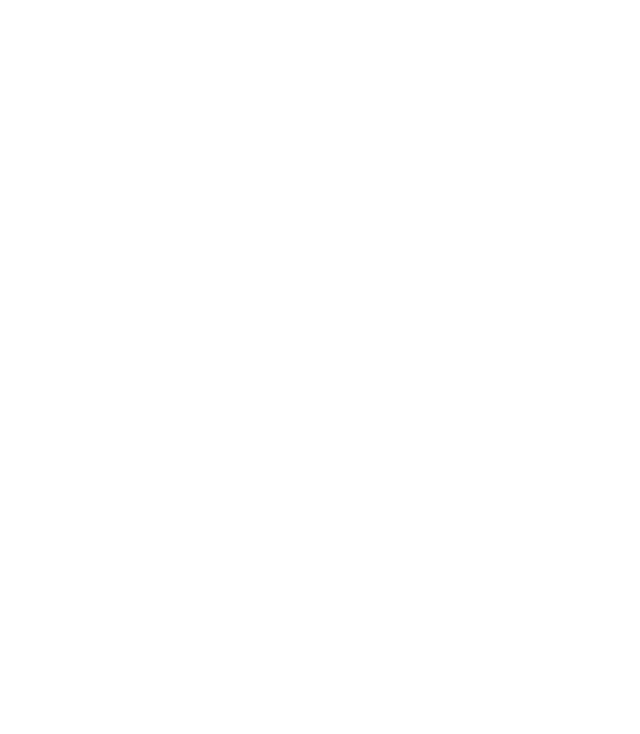
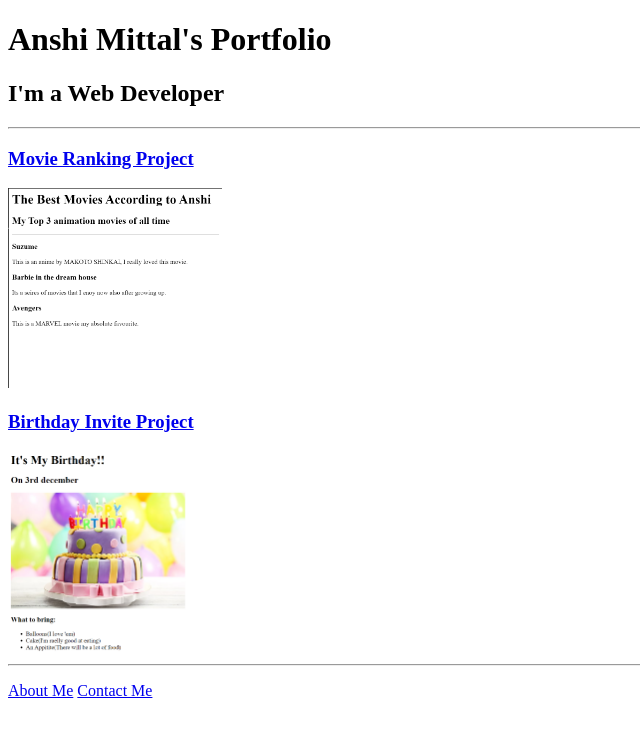
Before and after one commit to Anshi333/HTML-portfolio, a plain HTML site: page index.html in a window 1280 px wide. Shown: the whole page, without its empty margins (0-640 px from the left). Drawn offline with Linux system fonts and the light colour scheme.

Commit message:
Fix index.html

```diff
--- a/index.html
+++ b/index.html
@@ -13,3 +13,25 @@ HINT for TODO 6: You can use the height attribute set to 200 to make the image s
 https://developer.mozilla.org/en-US/docs/Web/HTML/Element/img#attr-height -->
 
 <!-- TODO 7: Add the Contact Me and About Me page links -->
+
+<!DOCTYPE html>
+<html lang="en">
+<head>
+    <meta charset="UTF-8">
+    <meta name="viewport" content="width=device-width, initial-scale=1.0">
+    <title>Portfolio</title>
+</head>
+<body>
+    <h1><b>Anshi Mittal's Portfolio</b></h1>
+    <h2><b>I'm a Web Developer</b></h2>
+    <hr/>
+    <h3><a href = "./public/movie-ranking.html">Movie Ranking Project</a></h3>
+    <img src ="./assets/images/Movie_review.png" alt = "image showing The Best Movies According to Anshi" height = "200">
+    <h3><a href = "./public/birthday-invite.html">Birthday Invite Project</a></h3>
+    <img src = "./assets/images/birthday_invite.png" alt ="Image of Birthday invite" height="200">
+    <hr/>
+    <p>
+        <a href ="./public/about.html">About Me</a>  <a href="./public/contact.html">Contact Me</a>
+    </p>
+</body>
+</html>
```
